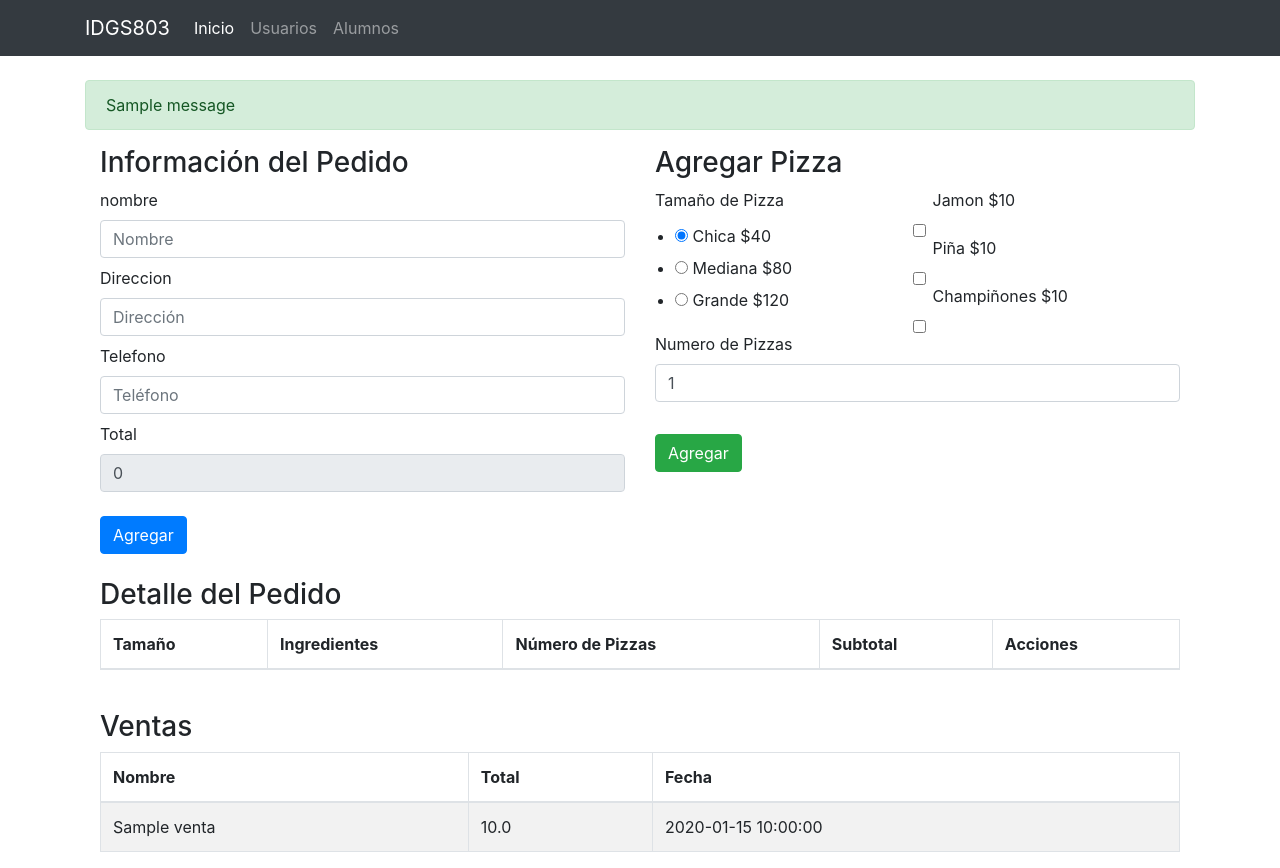
After one commit to IDGS-803-21000302/practicas_BD_IDGS803, a Flask app: page /pizzeria in a window 1280 px wide. The commit adds this page. Run offline with Flask 3, Linux system fonts and the light colour scheme; tables that the repository leaves empty hold one stand-in row (values such as "Sample post"); one stand-in notice (Sample message) is shown; lists and menus that the app fills with data are empty; some libraries are stand-ins or nearby versions.

Commit message:
Pizzas HTS 06-03-2024 mejoras

```diff
--- a/forms.py
+++ b/forms.py
@@ -1,5 +1,5 @@
 from wtforms import Form
-from wtforms import StringField, SelectField,RadioField,EmailField,IntegerField, FloatField,SelectMultipleField,SubmitField,HiddenField
+from wtforms import StringField, SelectField,RadioField,EmailField,IntegerField, FloatField,BooleanField
 from wtforms import validators
 
 
@@ -44,31 +44,17 @@ class UsersForm2(Form):
 
     sueldo = FloatField('Sueldo')
 
-class PizzaOrderForm(Form):
-    # Datos del cliente
-    nombre = StringField('Nombre Completo', [
-        validators.DataRequired(message='El campo es requerido'),
-        validators.Length(min=4, message='Ingrese un nombre válido')
-    ])
-    direccion = StringField('Dirección', [
-        validators.DataRequired(message='El campo es requerido'),
-        validators.Length(min=4, message='Ingrese una dirección válida')
-    ])
-    telefono = StringField('Teléfono', [
-        validators.DataRequired(message='El campo es requerido'),
-        validators.Length(min=7, message='Ingrese un teléfono válido')
-    ])
-    fecha_compra = StringField('Fecha de Compra', [
-        validators.DataRequired(message='El campo es requerido')
-    ]) # Puedes usar un campo de tipo DateField si prefieres manejar la fecha directamente como un objeto de fecha.
+class VentaForm(Form):
+    id = IntegerField("id")
+    nombre = StringField("nombre", [validators.DataRequired(message='el campo es requerido'), validators.length(min=4,max=10,message='ingresa nombre valido')])
+    direccion = StringField("Direccion", [validators.DataRequired(message='el campo es requerido'), validators.length(min=4,max=10,message='ingresa direccion valida')])
+    telefono = StringField("Telefono", [validators.DataRequired(message='el campo es requerido'), validators.length(min=4,max=10,message='ingresa telefono valido')])
+    total = FloatField("Total", render_kw={'readonly': True})
 
-    # Detalles de la pizza
-    tamano_pizza = RadioField('Tamaño de Pizza', choices=[('chica', 'Chica $40'), ('mediana', 'Mediana $80'), ('grande', 'Grande $120')], validators=[validators.DataRequired()])
-    ingredientes = SelectMultipleField('Ingredientes', choices=[('jamon', 'Jamón $10'), ('piña', 'Piña $10'), ('champinones', 'Champiñones $10')]) # La lista de choices probablemente venga de tu base de datos
-    numero_pizzas = IntegerField('Número de Pizzas', [
-        validators.DataRequired(message='El campo es requerido'),
-        validators.NumberRange(min=1, message='Debe pedir al menos una pizza')
-    ])
-    agregar = SubmitField('Agregar')
-    registrar = SubmitField('Registrar')
-    csrf_token = HiddenField()
+class PizzaForm(Form):
+    tamanioPizza = RadioField("Tamaño de Pizza", choices=[('chica','Chica $40'),('mediana','Mediana $80'),('grande','Grande $120')], default='chica')
+    telefono = StringField("Telefono")
+    jamon = BooleanField("Jamon $10")
+    pinia = BooleanField("Piña $10")
+    champinones = BooleanField("Champiñones $10")
+    numero_pizzas = IntegerField("Numero de Pizzas", default=1)
--- a/main.py
+++ b/main.py
@@ -6,8 +6,8 @@ from flask import g
 from config import DevelopmentConfig
 import forms
 
-from models import Pizza, db
-from models import Trabajadores,Cliente
+from models import db
+from models import Trabajadores,Venta
 
 app = Flask(__name__)
 app.config.from_object(DevelopmentConfig)
@@ -31,68 +31,28 @@ def index():
         db.session.commit()
     return render_template("index.html",form=tra_form)
 
-@app.route("/confirmar_pedido")
-def confirmar_pedido():
-    costo_total = request.args.get('costo_total', 0, type=float)
-    return render_template("confirmar.html", costo_total=costo_total)
+@app.route('/pizzeria', methods=['GET', 'POST'])
+def pizzeria():
+    venta_form = forms.VentaForm(request.form)
+    ventas = buscar_ventas_por_fecha(None)
+    pizza_form = forms.PizzaForm(request.form)
+    return render_template("ABC_Pizzeria.html", form = venta_form, pizza_form = pizza_form,ventas = ventas)
 
-@app.route("/pedido", methods=["GET", "POST"])
-def agregar_pedido():
-    if 'pizzas' not in session:
-        session['pizzas'] = []
-    print('Hola')
-    pedido_form = forms.PizzaOrderForm(request.form)
-    if request.method == 'POST':
-        if 'pizza' in request.form:  # Verifica si el botón presionado es "agregar"
-            tamano_pizza = request.form.get('tamano_pizza')
-            ingredientes = request.form.get('ingredientes')
-            numero_pizzas = request.form.get('numero_pizzas')
-            # Aquí podrías calcular el sub total basado en tu lógica de negocio
-            sub_total = 0  # Supongamos que es 0 por ahora
+@app.route('/get-ventas')
+def ventas():
+    date_str = request.args.get('date')
+    ventas = buscar_ventas_por_fecha(date_str)
+    return redirect(url_for('pizzeria', ventas=ventas))
 
-            # Agrega la pizza a la lista en sesión
-            session['pizzas'].append({
-                'tamano': tamano_pizza,
-                'ingredientes': ingredientes,
-                'numero': numero_pizzas,
-                'sub_total': sub_total
-            })
-            session.modified = True
-        elif 'tn1' in request.form:
-            print('entro')
-            nuevo_cliente = Cliente(
-                nombre=pedido_form.nombre.data,
-                direccion=pedido_form.direccion.data,
-                telefono=pedido_form.telefono.data
-            )
-            db.session.add(nuevo_cliente)
-            db.session.flush()  # Esto es para obtener el ID del cliente antes de hacer commit
-            costo_total=0
-            for pizza in session['pizzas']:
-                nueva_pizza = Pizza(
-                    tamano=pizza['tamano'],
-                    ingredientes=pizza['ingredientes'],
-                    precio=0,  # Supongamos que aquí se calcula el precio real
-                    id_cliente=nuevo_cliente.id
-                )
-                db.session.add(nueva_pizza)
-                costo_total += nueva_pizza.precio  # Asumiendo que cada pizza tiene un precio ya definido
-
-            db.session.commit()
-            # Limpia las pizzas de la sesión después de registrar
-            session.pop('pizzas', None)
-
-            # Redireccionar a una ruta de confirmación con el costo total
-            return redirect(url_for('confirmar_pedido', costo_total=costo_total))
-
-
-    else:
-        print('No entro')
-
-
-
-    return render_template("pedidos.html", form=pedido_form,pizzas=session.get('pizzas', []))
-
+@app.route('/dispatch', methods=['POST'])
+def dispatch():
+    venta_form = forms.VentaForm(request.form)
+    if request.method == "POST" and venta_form.validate():
+        venta = Venta(nombre = venta_form.nombre.data, direccion = venta_form.direccion.data, telefono = venta_form.telefono.data, total = venta_form.total.data)
+        db.session.add(venta)
+        db.session.commit()
+        flash("Se ha realizado la venta")
+    return redirect(url_for('pizzeria'))
 
 @app.route("/ABC_Completo")
 def ABC_Completo():
@@ -189,6 +149,16 @@ def alum():
 
     return render_template("alumnos.html",form=alum_form,nom=nom,apa=apa,ama=ama)
 
+def buscar_ventas_por_fecha(date_str):
+    try:
+        if date_str is None:
+            ventas = Venta.query.all()
+        else:
+            date = datetime.strptime(date_str, '%Y-%m-%d')
+            ventas = Venta.query.filter(Venta.created_date >= date).all()
+        return ventas
+    except ValueError:
+        return "Formato de fecha no válido. Utiliza el formato YYYY-MM-DD", 400
 
 if __name__== "__main__":
     csrf.init_app(app)
--- /dev/null
+++ b/templates/ABC_Pizzeria.html
@@ -0,0 +1,207 @@
+{% extends "layout.html" %}
+{% from "_macros.html" import render_field %}
+
+{% block content %}
+<div class="container">
+    <div class="row">
+        <div class="col-md-6">
+            <h3>Información del Pedido</h3>
+            <form action="/dispatch" method="POST">
+                <input type="hidden" name="csrf_token" value="{{ csrf_token() }}">
+                {{ render_field(form.nombre, class="form-control", placeholder="Nombre") }}
+                {{ render_field(form.direccion, class="form-control", placeholder="Dirección") }}
+                {{ render_field(form.telefono, class="form-control", placeholder="Teléfono") }}
+                {{ render_field(form.total, class="form-control", placeholder="Total") }}
+                <input type="submit" name="btn1" value="Agregar" class="btn btn-primary mt-3">
+            </form>
+        </div>
+        <div class="col-md-6">
+            <h3>Agregar Pizza</h3>
+            <form id="pizzaForm">
+                <div class="row">
+                    <div class="col-md-6">
+                        <div class="form-group">
+                            {{ render_field(pizza_form.tamanioPizza, class="form-check-input", label_class="form-check-label") }}
+                        </div>
+
+                    </div>
+                    <div class="col-md-6">
+                        <div class="form-group">
+                            {{ render_field(pizza_form.jamon, class="form-check-input", label_class="form-check-label") }}
+                        </div>
+                        <div class="form-group">
+                            {{ render_field(pizza_form.pinia, class="form-check-input", label_class="form-check-label") }}
+                        </div>
+                        <div class="form-group">
+                            {{ render_field(pizza_form.champinones, class="form-check-input", label_class="form-check-label") }}
+                        </div>
+                    </div>
+                </div>
+                <div class="form-group">
+                    {{ render_field(pizza_form.numero_pizzas, class="form-control", placeholder="Número de Pizzas") }}
+                </div>
+                <input type="hidden" id="id" name="id" value="">
+                <button type="button" id="agregar" class="btn btn-success mt-3">Agregar</button>
+            </form>
+        </div>
+    </div>
+    <div class="row mt-4">
+        <div class="col-md-12">
+            <h3>Detalle del Pedido</h3>
+            <table class="table table-striped table-bordered">
+                <thead>
+                    <tr>
+                        <th>Tamaño</th>
+                        <th>Ingredientes</th>
+                        <th>Número de Pizzas</th>
+                        <th>Subtotal</th>
+                        <th>Acciones</th>
+                    </tr>
+                </thead>
+                <tbody id="tblPizza">
+                </tbody>
+            </table>
+        </div>
+    </div>
+    <div class="row mt-4">
+        <div class="col-md-12">
+            <h3>Ventas</h3>
+            <table class="table table-striped table-bordered">
+                <thead>
+                    <tr>
+                        <th>Nombre</th>
+                        <th>Total</th>
+                        <th>Fecha</th>
+                    </tr>
+                </thead>
+                <tbody>
+                    {% for venta in ventas %}
+                    <tr>
+                        <td>{{ venta.nombre }}</td>
+                        <td>{{ venta.total }}</td>
+                        <td>{{ venta.created_date }}</td>
+                    </tr>
+                    {% endfor %}
+                </tbody>
+            </table>
+        </div>
+    </div>
+</div>
+</div>
+
+<script>
+
+    let pizzas = [];
+
+    document.getElementById('id').value = '';
+    cargarPizzas();
+
+    function cargarPizzas() {
+        let tblPizza = document.getElementById('tblPizza');
+        tblPizza.innerHTML = '';
+
+        pizzas.forEach(pizza => {
+            let tr = document.createElement('tr');
+            tr.innerHTML = `
+                <td>${pizza.tamanio}</td>
+                <td>${pizza.ingredientes}</td>
+                <td>${pizza.numero_pizzas}</td>
+                <td>${pizza.subtotal}</td>
+                <td>
+                    <a href="#" onclick="modificarPizza(${pizza.id})">Modificar</a> |
+                    <a href="#" onclick="eliminarPizza(${pizza.id})">Eliminar</a>
+                </td>
+            `;
+            tblPizza.appendChild(tr);
+        });
+
+        document.getElementById('total').value = pizzas.reduce((acc, pizza) => acc + pizza.subtotal, 0);
+    }
+
+    function eliminarPizza(id) {
+        pizzas = pizzas.filter(pizza => pizza.id != id);
+        cargarPizzas();
+    }
+
+    function modificarPizza(id) {
+        let pizza = pizzas.find(pizza => pizza.id == id);
+        document.getElementsByName('tamanioPizza').forEach(tamanio => {
+            if (tamanio.value == pizza.tamanio) {
+                tamanio.checked = true;
+            }
+        });
+        if (pizza.ingredientes.includes('jamon')) {
+            document.getElementById('jamon').checked = true;
+        }
+        if (pizza.ingredientes.includes('piña')) {
+            document.getElementById('pinia').checked = true;
+        }
+        if (pizza.ingredientes.includes('champiñones')) {
+            document.getElementById('champinones').checked = true;
+        }
+        document.getElementById('numero_pizzas').value = pizza.numero_pizzas;
+        document.getElementById('id').value = pizza.id;
+    }
+
+    function guardarPizza() {
+        if (document.getElementById('id').value != '') {
+            console.log('modificar');
+            let index = pizzas.findIndex(pizza => pizza.id == document.getElementById('id').value);
+            let tamanios = document.getElementsByName('tamanioPizza');
+            let tamanio = Array.from(tamanios).find(t => t.checked).value;
+            let ingredientes = Array.from(document.querySelectorAll('[name="ingredientes"]:checked')).map(checkbox => checkbox.value).join(', ');
+
+            pizzas[index].tamanio = tamanio;
+            pizzas[index].ingredientes = ingredientes;
+            pizzas[index].numero_pizzas = document.getElementById('numero_pizzas').value;
+            pizzas[index].subtotal = calcularSubtotal(tamanio, document.getElementById('numero_pizzas').value, ingredientes);
+
+            document.getElementById('id').value = '';
+            cargarPizzas();
+            return;
+        }
+
+        let tamanios = document.getElementsByName('tamanioPizza');
+        let tamanio = Array.from(tamanios).find(t => t.checked).value;
+        let ingredientes = Array.from(document.querySelectorAll('[name="ingredientes"]:checked')).map(checkbox => checkbox.value).join(', ');
+
+        let pizza = {
+            id: pizzas.length + 1,
+            tamanio: tamanio,
+            ingredientes: ingredientes,
+            numero_pizzas: document.getElementById('numero_pizzas').value,
+            subtotal: calcularSubtotal(tamanio, document.getElementById('numero_pizzas').value, ingredientes)
+        }
+        pizzas.push(pizza);
+        cargarPizzas();
+    }
+
+    function calcularSubtotal(tamanio, numero_pizzas, ingredientes) {
+        console.log(ingredientes);
+        let precio = 0;
+        if (tamanio == 'chica') {
+            precio = 40;
+        } else if (tamanio == 'mediana') {
+            precio = 80;
+        } else if (tamanio == 'grande') {
+            precio = 120;
+        }
+        if (ingredientes.includes('jamon')) {
+            precio += 10;
+        }
+        if (ingredientes.includes('pinia')) {
+            precio += 10;
+        }
+        if (ingredientes.includes('champinones')) {
+            precio += 10;
+            console.log('tenia champ');
+        }
+        return precio * numero_pizzas;
+    }
+
+    document.getElementById('agregar').addEventListener('click', function (event) {
+        event.preventDefault();
+        guardarPizza();
+    });
+</script>
+{% endblock %}
--- a/templates/layout.html
+++ b/templates/layout.html
@@ -1,68 +1,51 @@
 <!DOCTYPE html>
 <html lang="en">
-
 <head>
     <meta charset="UTF-8">
     <meta name="viewport" content="width=device-width, initial-scale=1.0">
-    <link rel="stylesheet" href="../static/bootstrap/css/bootstrap-responsive.min.css">
-    <link rel="stylesheet" href="../static/bootstrap/css/bootstrap.min.css">
+    <link rel="stylesheet" href="https://stackpath.bootstrapcdn.com/bootstrap/4.5.2/css/bootstrap.min.css">
     <title>Document</title>
-</head>
     <style>
         body {
-        padding-top: 60px;
-
+            padding-top: 56px;
         }
-
         .tr-head {
             background: #dff0d8;
         }
     </style>
-
+</head>
 <body>
-    <div class="navbar navbar navbar-inverse navbar-fixed-top">
-        <div class="navbar-inner">
+    <nav class="navbar navbar-expand-lg navbar-dark bg-dark fixed-top">
         <div class="container">
-                <a href="" class="brand">IDGS803</a>
-                <ul class="nav">
-                    <li class="active">
-                        <a href="">
-                            <i class="icon-home icon-white">
-                                INICIO
-                            </i>
-                        </a>
+            <a href="" class="navbar-brand">IDGS803</a>
+            <button class="navbar-toggler" type="button" data-toggle="collapse" data-target="#navbarNav" aria-controls="navbarNav" aria-expanded="false" aria-label="Toggle navigation">
+                <span class="navbar-toggler-icon"></span>
+            </button>
+            <div class="collapse navbar-collapse" id="navbarNav">
+                <ul class="navbar-nav">
+                    <li class="nav-item active">
+                        <a class="nav-link" href="">Inicio</a>
                     </li>
-                    <li>
-                        <a href="">
-                    <li class="icon-user icon-white"></li>
-                    Usuarios
-                    </a>
+                    <li class="nav-item">
+                        <a class="nav-link" href="">Usuarios</a>
                     </li>
-                    <li>
-                        <a href="">
-                    <li class="icon-user icon-white"></li>
-                    Alumnos
-                    </a>
+                    <li class="nav-item">
+                        <a class="nav-link" href="">Alumnos</a>
                     </li>
                 </ul>
             </div>
         </div>
-    </div>
-    <div class="container">
-
-        {%with messages = get_flashed_messages()%}
-            {%if messages%}
-                {%for message in messages%}
-                    <div class="alert alert-success">
-                        {{message}}
-                    </div>
+    </nav>
+    <div class="container mt-4">
+        {% with messages = get_flashed_messages() %}
+            {% if messages %}
+                {% for message in messages %}
+                    <div class="alert alert-success">{{ message }}</div>
                 {% endfor %}
             {% endif %}
-        {%endwith%}
-        {%block content%}
-
-        {%endblock%}
+        {% endwith %}
+        {% block content %}
+        {% endblock %}
     </div>
 </body>
-
 </html>
```
Also changed, not shown: models.py (+6 -6 lines). Lines whose indentation alone changed are shown as unchanged.
